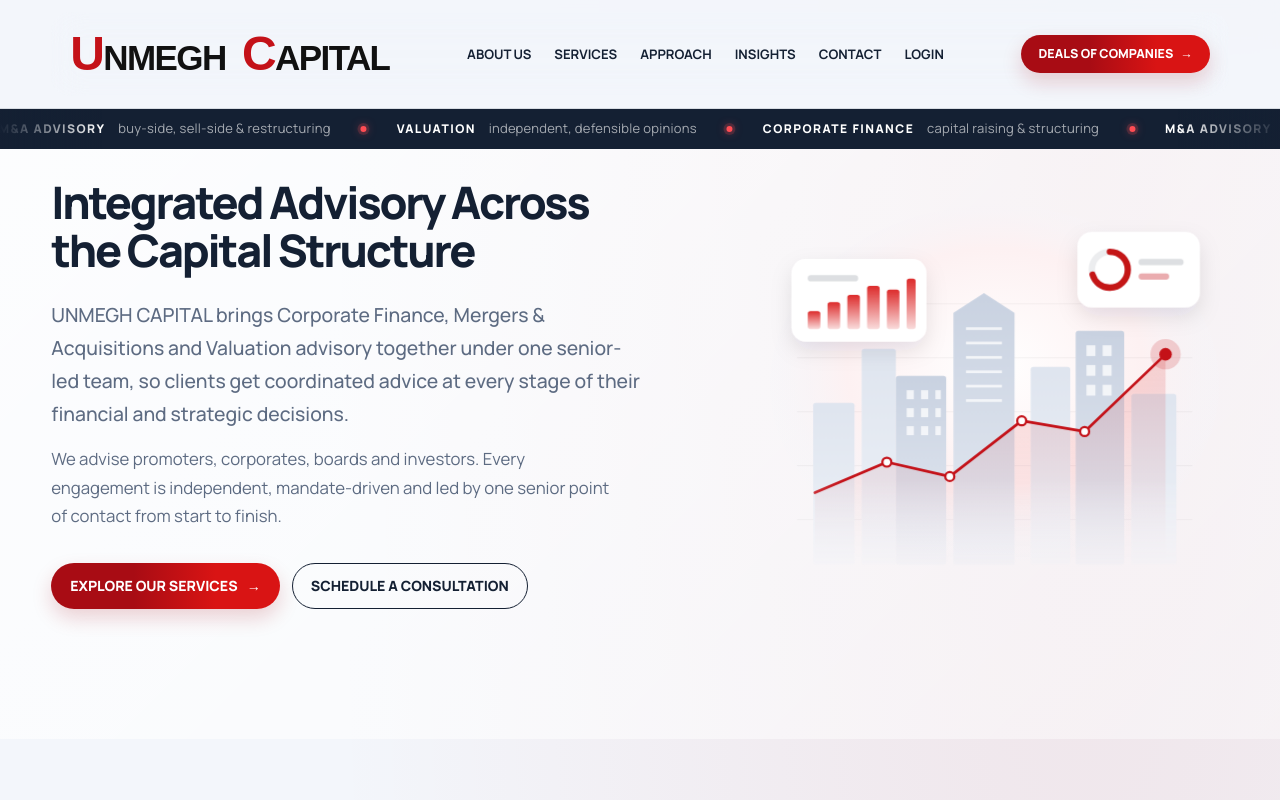
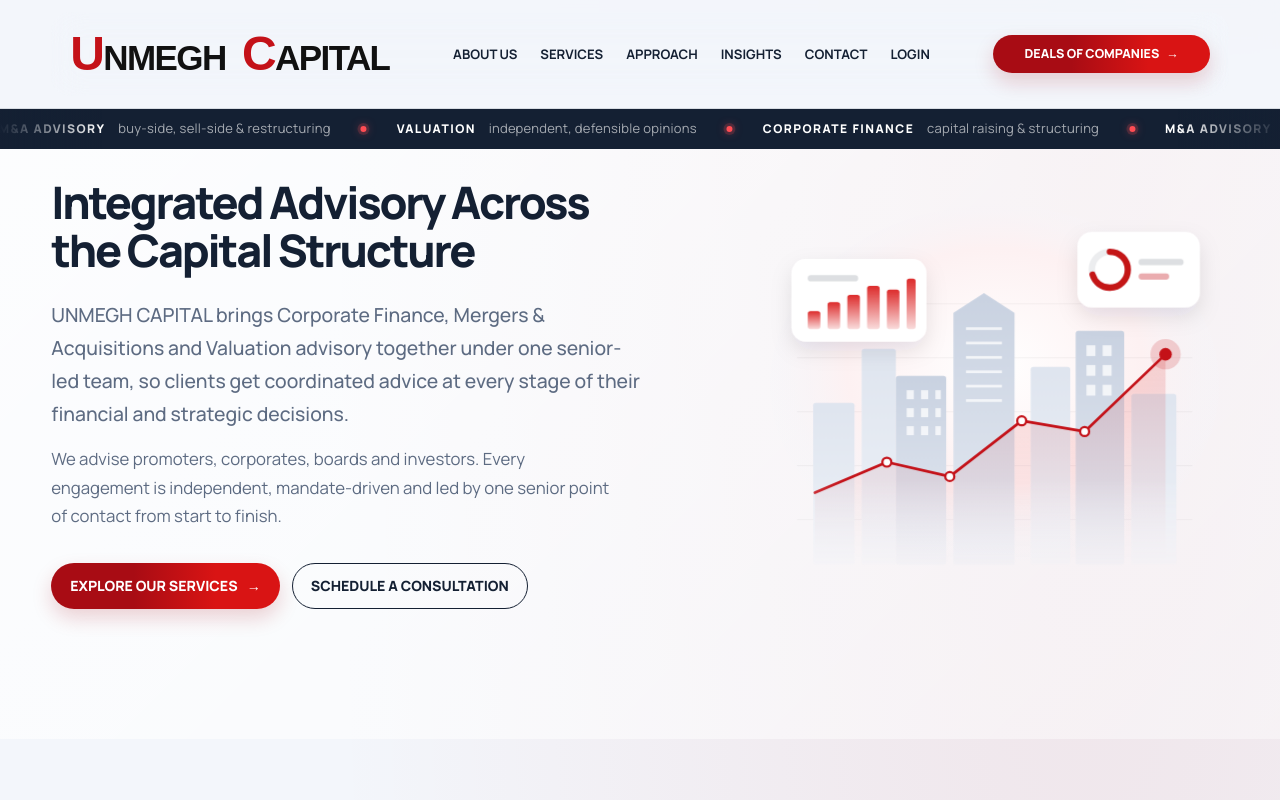
Before and after one commit to adityaunmegh/unmeghcapital, a plain HTML site: page index.html in a window 1280 px wide. Shown: the top 800 px of the page. Drawn offline with Linux system fonts and the light colour scheme.

Commit message:
Widen the Deals of Companies header button
Co-Authored-By: Claude Opus 5.5 <noreply@anthropic.com>
Claude-Session: https://claude.ai/code/session_01JH7xetkbMpwU1HwDGfB2HW

```diff
--- a/css/style.css
+++ b/css/style.css
@@ -908,7 +908,7 @@ body.motion-site {
   .hero-illustration__line { animation: none; stroke-dashoffset: 0; }
   .hero-illustration__pulse { animation: none; opacity: 0; }
 }
-.header-cta { min-height: 38px; padding-inline: 16px; font-size: .78rem; gap: 7px; }
+.header-cta { min-height: 38px; padding-inline: 30px; font-size: .78rem; gap: 7px; }
 .home-hero h1 {
   max-width: 18ch;
   margin: 0 0 25px;
```
